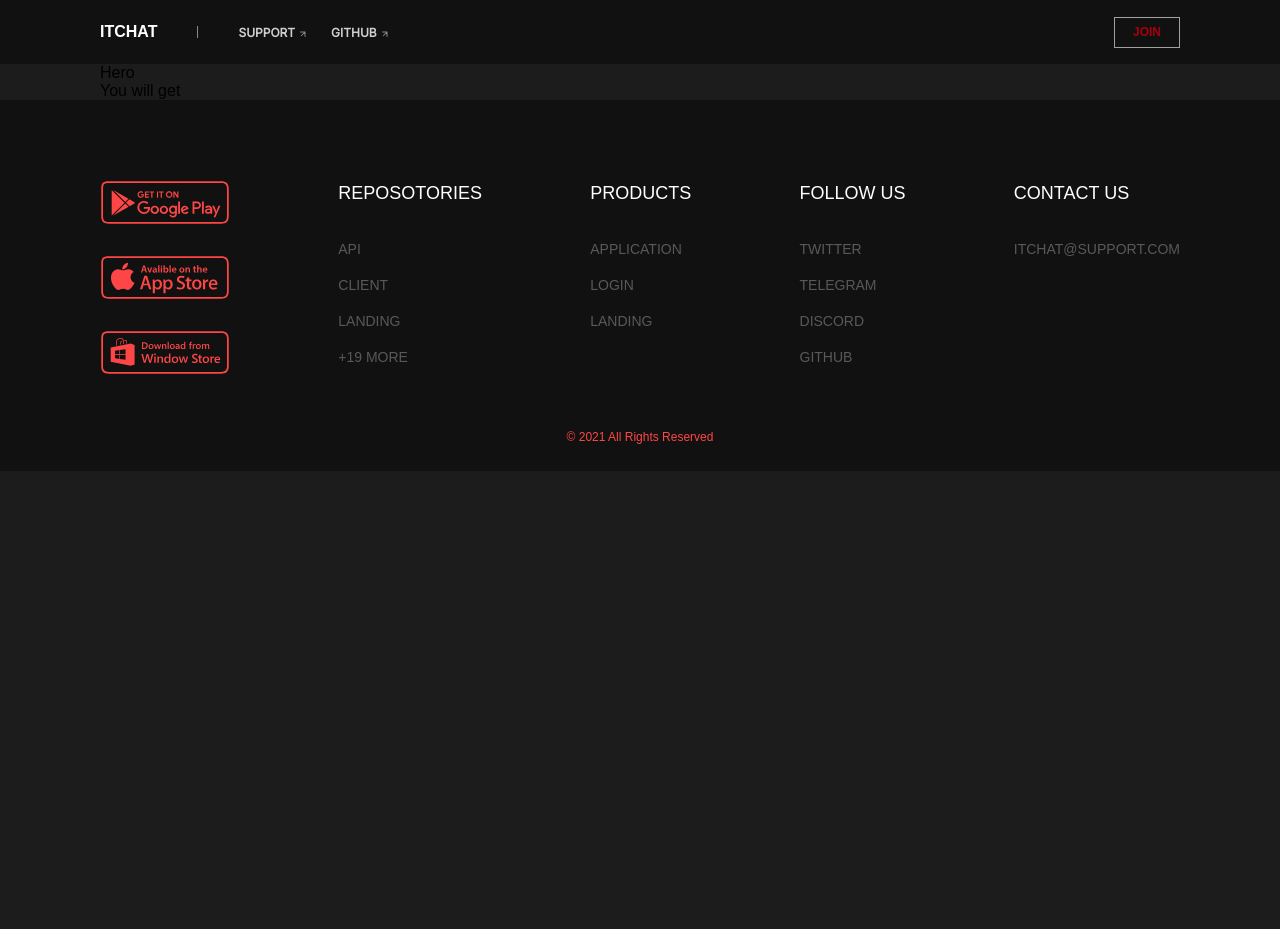
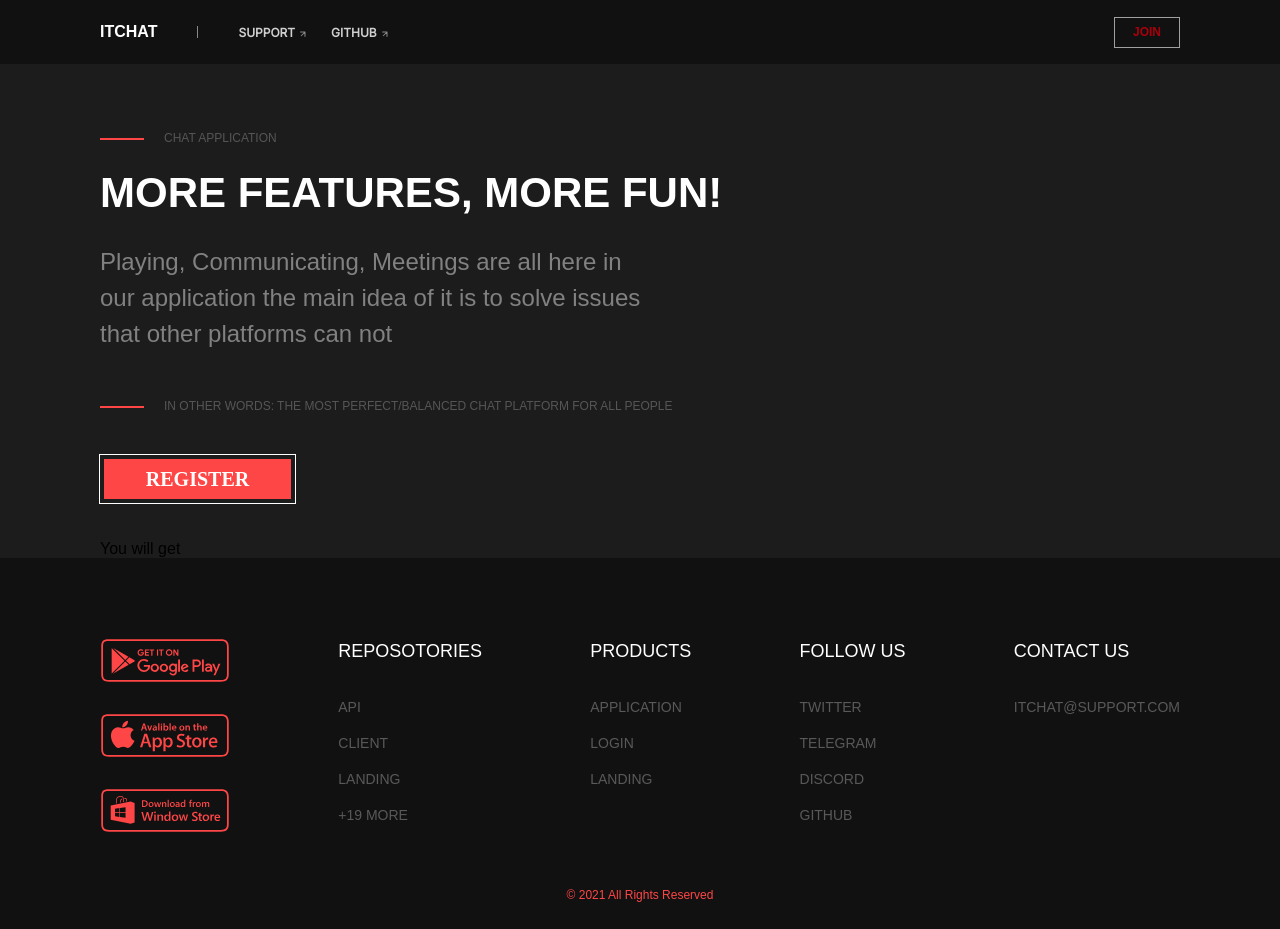
Before and after one commit to zaunchat/landing, a Next.js app: page / in a window 1280 px wide. Before the commit the page ends 800 px from the top, so only its background shows below. Built offline with nearby package versions, Linux system fonts and the light colour scheme; a web font is replaced by a local one.

Commit message:
feat(landing-page): add hero

```diff
--- a/src/components/LandingPage/Hero.tsx
+++ b/src/components/LandingPage/Hero.tsx
@@ -1,5 +1,23 @@
 import { Container } from '@components/utils';
-
+import styles from '@styles/components/landing/Hero.module.scss';
 export function Hero() {
-  return <Container>Hero</Container>;
+  return (
+    <Container backgroundColor={`transparent`}>
+      <div className={styles.hero}>
+        <div className={styles.label}>CHAT APPLICATION</div>
+        <h1 className={styles.title}>
+          MORE <span>FEATURES</span>, MORE FUN!
+        </h1>
+        <h2 className={styles.description}>
+          Playing, Communicating, Meetings are all here in our application the
+          main idea of it is to solve issues that other platforms can not
+        </h2>
+        <div className={styles.label}>
+          IN OTHER WORDS: THE MOST <span>PERFECT/BALANCED</span> CHAT PLATFORM
+          FOR ALL PEOPLE
+        </div>
+        <button>REGISTER</button>
+      </div>
+    </Container>
+  );
 }
--- /dev/null
+++ b/src/styles/components/landing/Hero.module.scss
@@ -0,0 +1,60 @@
+$label-w: 44px;
+$label-h: 2px;
+$label-m: 20px;
+.hero {
+  display: flex;
+  flex-direction: column;
+  height: 476px;
+  & > .label {
+    margin-top: 45px;
+    &:first-child {
+      margin-top: 65px !important;
+    }
+    position: relative;
+    font-weight: 400;
+    font-size: 12px;
+    line-height: 18px;
+    color: #565656;
+    left: calc($label-w + $label-m);
+    &::before {
+      content: '';
+      position: absolute;
+      width: $label-w;
+      height: $label-h;
+      background-color: #ff4646;
+      top: 8.7px;
+      left: calc(($label-w + $label-m) * -1);
+    }
+  }
+  & > .title {
+    margin-top: 15px;
+    font-weight: 700;
+    font-size: 42px;
+    line-height: 62px;
+    color: #ffffff;
+  }
+  & > .description {
+    margin-top: 20px;
+    width: 562px;
+    font-weight: 400;
+    font-size: 24px;
+    line-height: 36px;
+    color: #818181;
+  }
+  & > button {
+    font-family: 'Oswald';
+    margin-top: 40px;
+    border: calc((9 / 2) * 1px) solid #1c1c1c;
+    outline: 1px solid #fff;
+    width: 195px;
+    height: 48px;
+    background: #ff4646;
+    display: flex;
+    justify-content: center;
+    align-items: center;
+    font-weight: 700;
+    font-size: 20px;
+    line-height: 30px;
+    color: #ffffff;
+  }
+}
```
